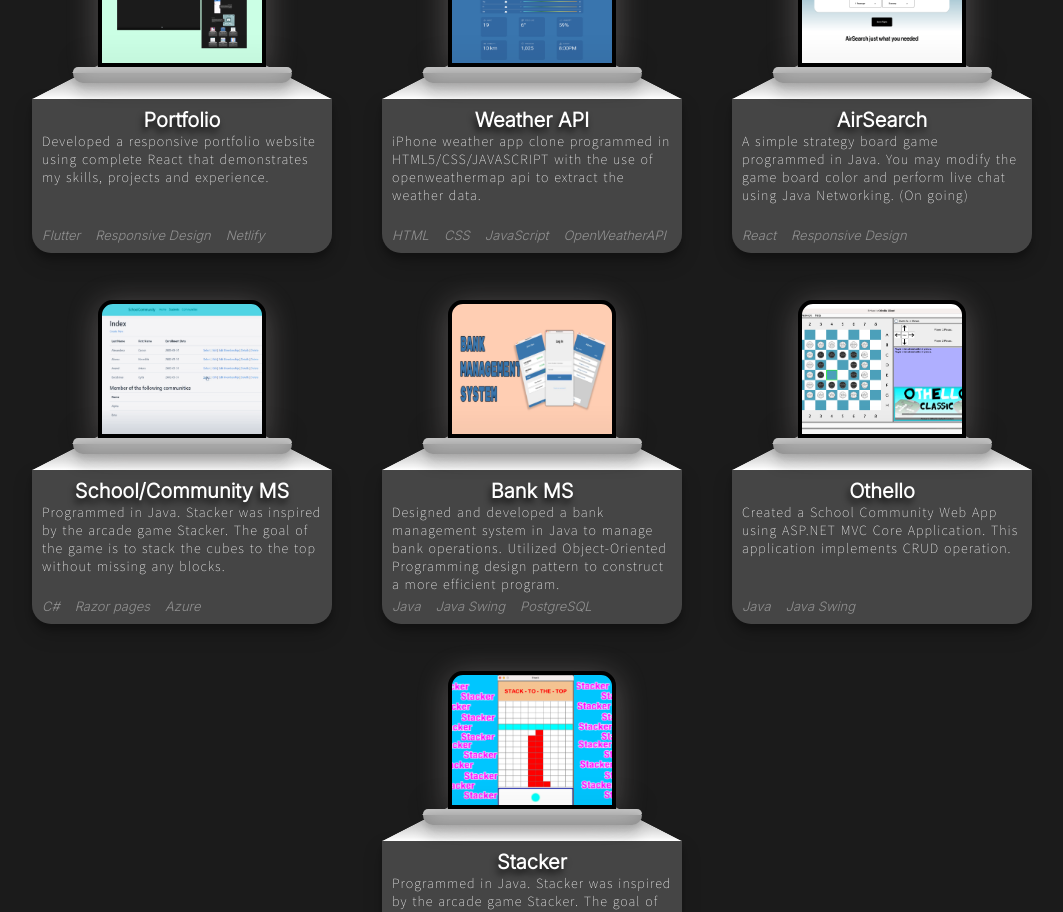
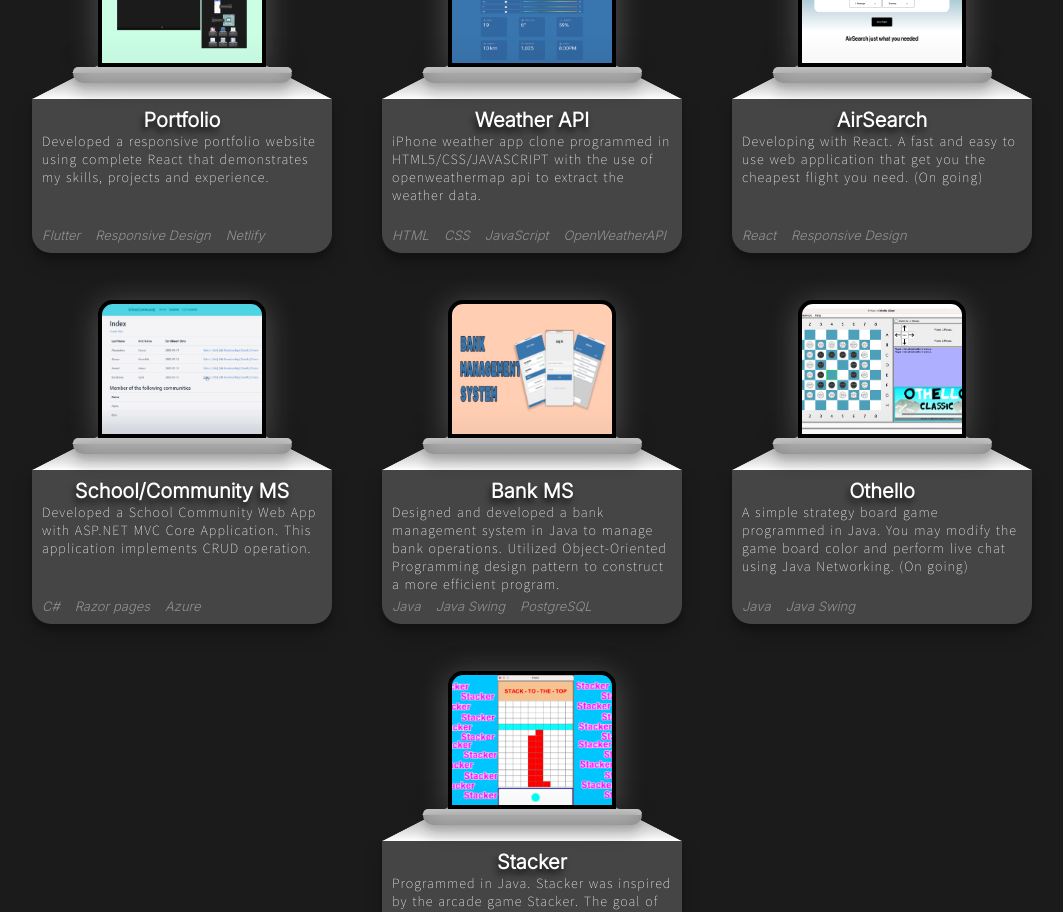
Before and after one commit to PrinceAFelix/react-portfolio, a React (Create React App) app: page / in a window 1280 px wide. Shown: the part 3360-4272 px from the top of the page, without its empty margins (108-1171 px from the left). Built offline with nearby package versions, Linux system fonts and the light colour scheme.

Commit message:
Reorganized project lists

```diff
--- a/src/components/project/Projects.js
+++ b/src/components/project/Projects.js
@@ -20,11 +20,11 @@ import ProjectLayout from '../common/ProjectLayout'
 const projectDescription = [
     "Developed a responsive portfolio website using complete React that demonstrates my skills, projects and experience.",
     "iPhone weather app clone programmed in HTML5/CSS/JAVASCRIPT with the use of openweathermap api to extract the weather data.",
+    "Developing with React. A fast and easy to use web application that get you the cheapest flight you need. (On going)",
+    "Developed a School Community Web App with ASP.NET MVC Core Application. This application implements CRUD operation. ",
     "Designed and developed a bank management system in Java to manage bank operations. Utilized Object-Oriented Programming design pattern to construct a more efficient program.",
+    "A simple strategy board game programmed in Java. You may modify the game board color and perform live chat using Java Networking. (On going)",
     "Programmed in Java. Stacker was inspired by the arcade game Stacker. The goal of the game is to stack the cubes to the top without missing any blocks.",
-    "Created a School Community Web App using ASP.NET MVC Core Application. This application implements CRUD operation. ",
-    "A simple strategy board game programmed in Java. You may modify the game board color and perform live chat using Java Networking. (On going)",
-    "Developing using React. A fast and easy to use we application that get you the cheapest flight you need. (On going)",
 ]
 
 export const Projects = () => {
@@ -96,19 +96,19 @@ export const Projects = () => {
                         <ProjectLayout delay={250} img={weatherAPI} link={"https://princeafelix.github.io/Weather-API/"} title={"Weather API"} description={projectDescription[1]} techList={["HTML", "CSS", " JavaScript", "OpenWeatherAPI"]} />
                     </li>
                     <li className={classes["project-li"]}>
-                        <ProjectLayout delay={350} img={airsearch} link={"https://github.com/PrinceAFelix/AirSearch"} title={"AirSearch"} description={projectDescription[5]} techList={["React", "Responsive Design"]} />
+                        <ProjectLayout delay={350} img={airsearch} link={"https://github.com/PrinceAFelix/AirSearch"} title={"AirSearch"} description={projectDescription[2]} techList={["React", "Responsive Design"]} />
                     </li>
                     <li className={classes["project-li"]}>
                         <ProjectLayout delay={450} img={schoolCom} link={"https://github.com/PrinceAFelix/CST8359-NET-Enterprise-Application-Development/tree/main/Assignment2"} title={"School/Community MS"} description={projectDescription[3]} techList={["C#", "Razor pages", "Azure"]} />
                     </li>
                     <li className={classes["project-li"]}>
-                        <ProjectLayout delay={550} img={bank} link={"https://github.com/PrinceAFelix/Bank-Management-System"} title={"Bank MS"} description={projectDescription[2]} techList={["Java", "Java Swing", "PostgreSQL"]} />
+                        <ProjectLayout delay={550} img={bank} link={"https://github.com/PrinceAFelix/Bank-Management-System"} title={"Bank MS"} description={projectDescription[4]} techList={["Java", "Java Swing", "PostgreSQL"]} />
                     </li>
                     <li className={classes["project-li"]}>
-                        <ProjectLayout delay={650} img={othello} link={"https://github.com/PrinceAFelix/Othello"} title={"Othello"} description={projectDescription[4]} techList={["Java", "Java Swing"]} />
+                        <ProjectLayout delay={650} img={othello} link={"https://github.com/PrinceAFelix/Othello"} title={"Othello"} description={projectDescription[5]} techList={["Java", "Java Swing"]} />
                     </li>
                     <li className={classes["project-li"]}>
-                        <ProjectLayout delay={750} img={stacker} link={"https://github.com/PrinceAFelix/Stacker-Game"} title={"Stacker"} description={projectDescription[3]} techList={["Java", "Java Swing"]} />
+                        <ProjectLayout delay={750} img={stacker} link={"https://github.com/PrinceAFelix/Stacker-Game"} title={"Stacker"} description={projectDescription[6]} techList={["Java", "Java Swing"]} />
                     </li>
 
 
```
